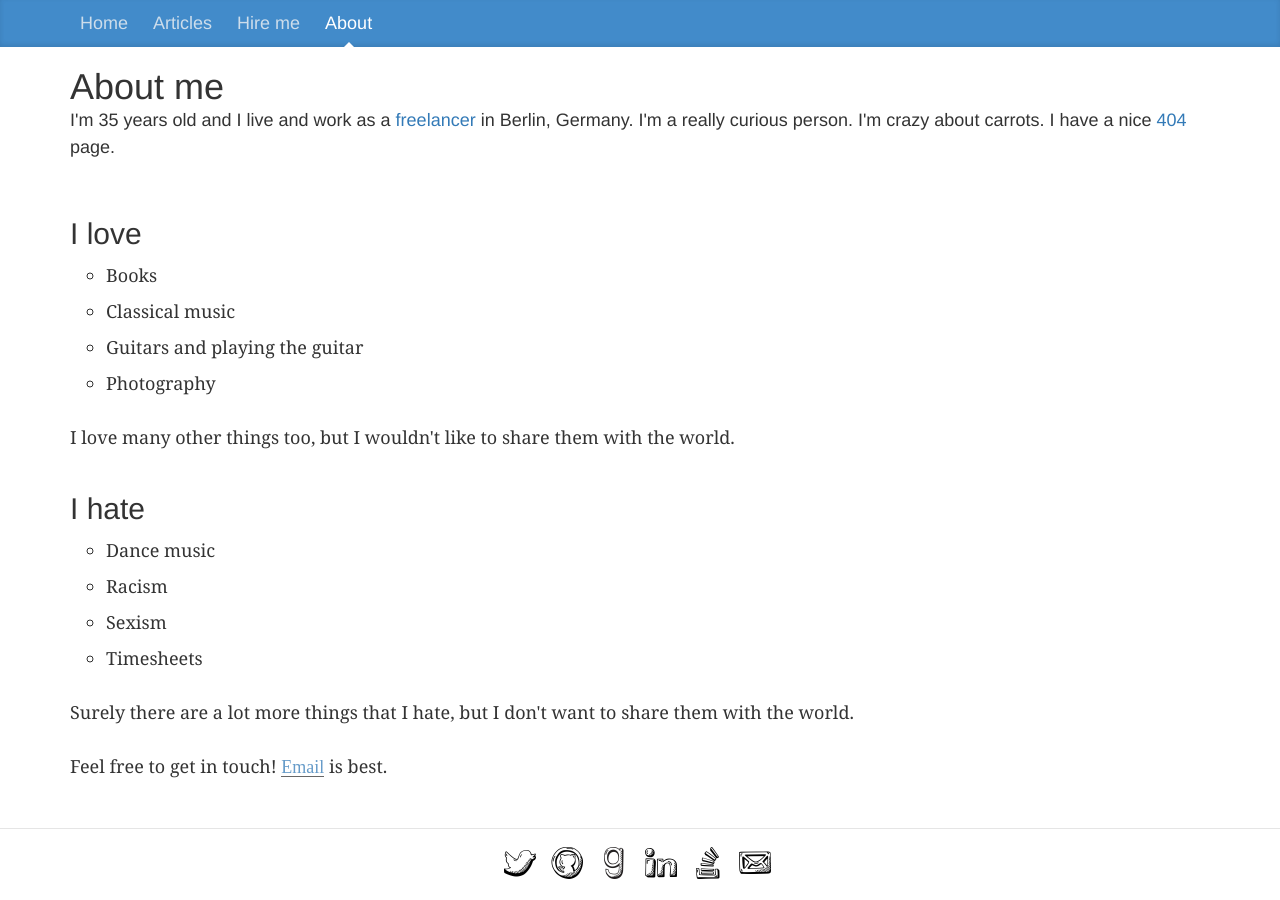
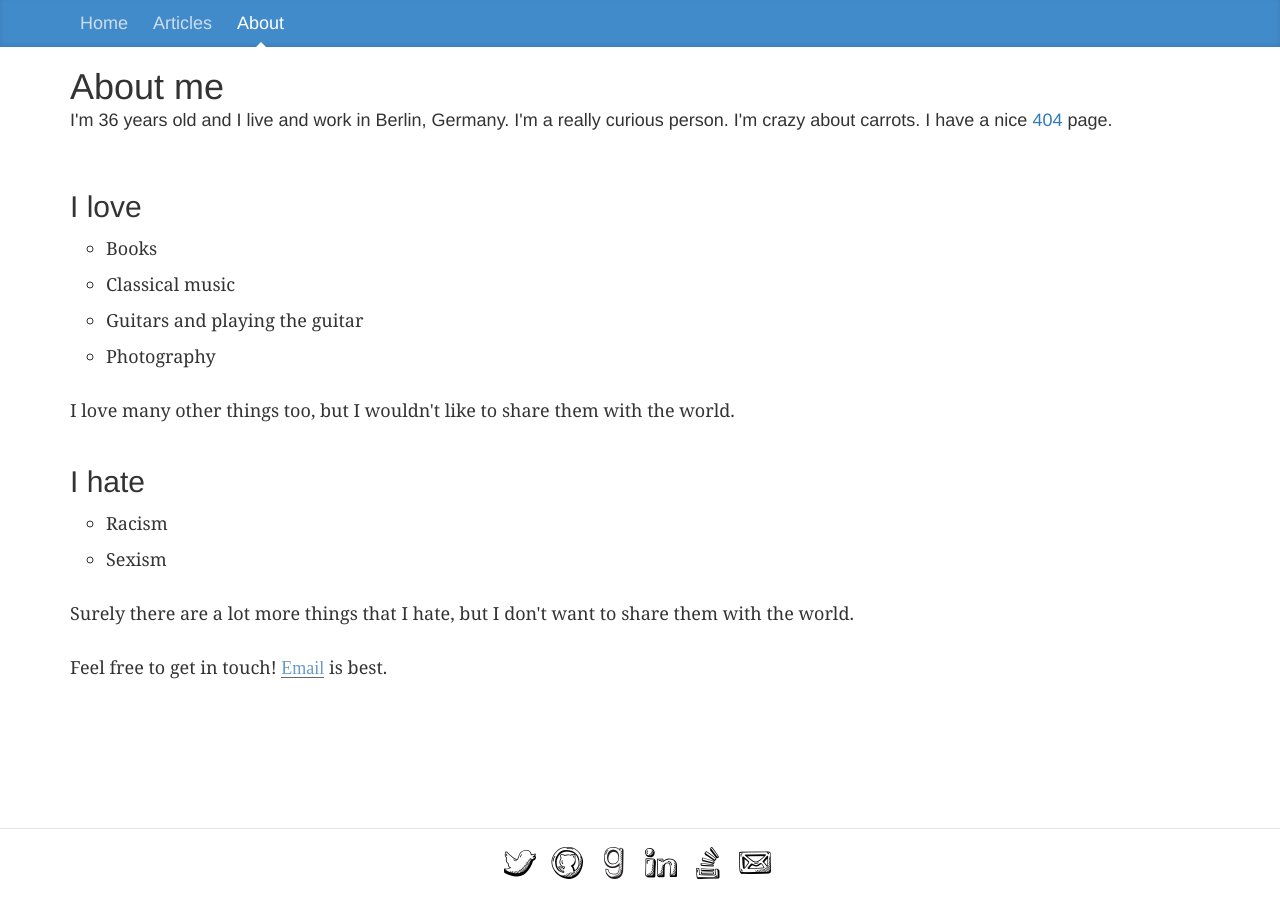
Before and after one commit to lucapette/lucapette.github.com, a Jekyll site: the page built from about.html, in a window 1280 px wide. Built offline with Jekyll 4.4.1, drawn with Linux system fonts in a browser that asks for light colours; nearby versions of some CDN libraries.

Commit message:
Bye google, bye hire me

```diff
--- a/_includes/footer.html
+++ b/_includes/footer.html
@@ -44,7 +44,7 @@
     </a>
     </li>
     <li>
-    <a href="mailto:lucapette@gmail.com">
+    <a href="mailto:ciao@lucapette.me">
       <img width="32" height="32" src="/img/envelope.png"
       alt="email"/>
     </a>
--- a/_includes/header.html
+++ b/_includes/header.html
@@ -1,17 +1,14 @@
 {% assign home = " " %}
 {% assign articles = " " %}
-{% assign hire = " " %}
 {% assign about = " " %}
 
 {% case page.url %}
 {% when '/' %}
-{% assign home = "active" %}
+  {% assign home = "active" %}
 {% when '/articles', '/archive' %}
-{% assign articles = "active" %}
-{% when '/hire-me' %}
-{% assign hire = "active" %}
+  {% assign articles = "active" %}
 {% when '/about' %}
-{% assign about = "active" %}
+  {% assign about = "active" %}
 {% endcase %}
 
 <div class="blog-masthead">
@@ -19,7 +16,6 @@
     <nav class="blog-nav">
       <a class="blog-nav-item {{ home }}" href="/">Home</a>
       <a class="blog-nav-item {{ articles }}" href="/articles.html">Articles</a>
-      <a class="blog-nav-item {{ hire }}" href="/hire-me.html">Hire me</a>
       <a class="blog-nav-item {{ about }}" href="/about.html">About</a>
     </nav>
   </div>
--- a/about.html
+++ b/about.html
@@ -2,12 +2,11 @@
 title: About me
 layout: default
 keywords: lucapette, about me
-description: "I'm 35 years old and I live and work in Berlin, Germany. I'm a really curious person."
+description: "I'm 36 years old and I live and work in Berlin, Germany. I'm a really curious person."
 ---
 <div class="blog-header">
   <h1>About me</h1>
-  <p>I'm 35 years old and I live and work as a <a
-    href="/hire-me.html">freelancer</a> in Berlin, Germany. I'm a really
+  <p>I'm 36 years old and I live and work in Berlin, Germany. I'm a really
   curious person. I'm crazy about carrots. I have a nice <a
     href="/404.html">404</a> page.</p>
 </div>
@@ -26,13 +25,11 @@ description: "I'm 35 years old and I live and work in Berlin, Germany. I'm a rea
 
   <h2>I hate</h2>
   <ul>
-    <li>Dance music</li>
     <li>Racism</li>
     <li>Sexism</li>
-    <li>Timesheets</li>
   </ul>
 
-  <p>Surely there are a lot more things that I hate, but I don't want to share them
-  with the world.</p>
-  <p> Feel free to get in touch! <a href=mailto:lucapette@gmail.com>Email</a> is best.</p>
+  <p>Surely there are a lot more things that I hate, but I don't want to share
+  them with the world.</p>
+  <p> Feel free to get in touch! <a href=mailto:ciao@lucapette.me>Email</a> is best.</p>
 </article>
--- a/atom.xml
+++ b/atom.xml
@@ -7,7 +7,7 @@
  <id>http://lucapette.me</id>
  <author>
    <name>Luca Pette</name>
-   <email>lucapette@gmail.com</email>
+   <email>ciao@lucapette.me</email>
  </author>
  {% for post in site.posts limit:10 %}
  <entry>
```
Also changed, not shown: hire-me.html (deleted, +0 -29 lines).
